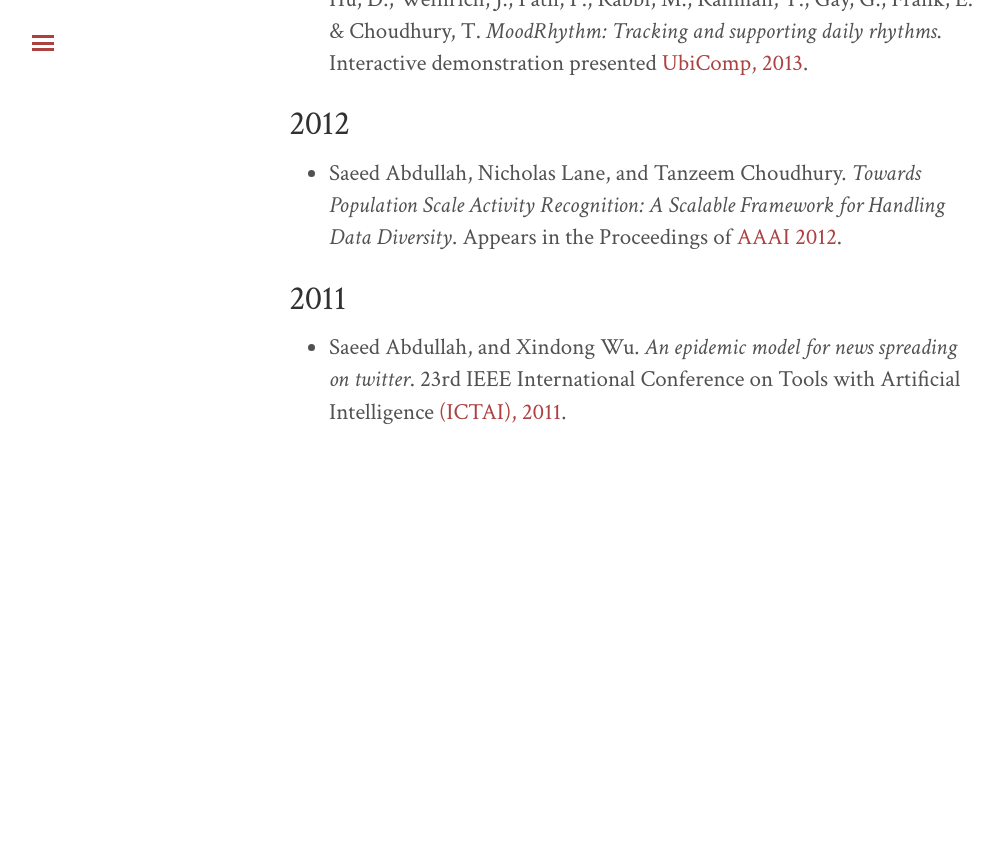
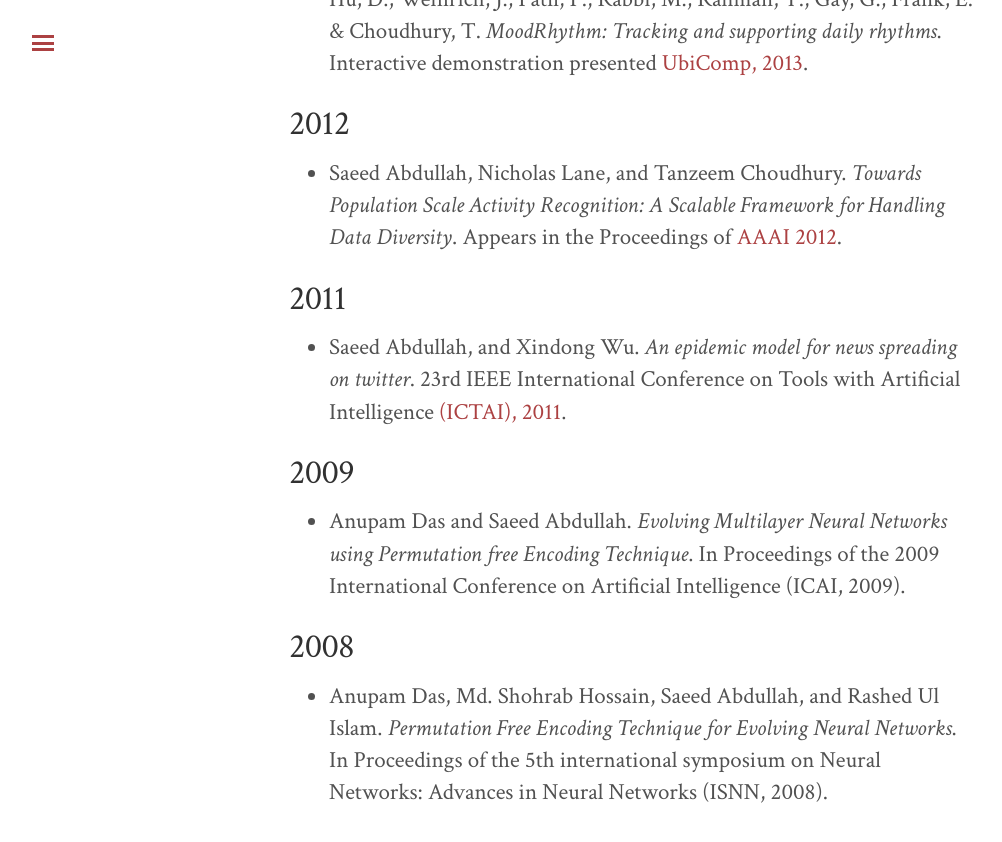
Before and after one commit to saeed-abdullah/saeed-abdullah.github.io, a Jekyll site: the page built from publications.markdown, in a window 1280 px wide and 900 px high, scrolled down 1439 px. Shown: the top 842 px of the window, without its empty margins (6-1008 px from the left). Built offline with Jekyll 4.4.1, drawn with Linux system fonts in a browser that asks for light colours; before the commit the page ends 1959 px from its top, so only the background shows below that.

Commit message:
Adds older publications.

```diff
--- a/publications.markdown
+++ b/publications.markdown
@@ -53,6 +53,18 @@ Appears in the Proceedings of [AAAI 2012][aaai-2012].
 23rd IEEE International Conference on Tools with Artificial Intelligence
 [(ICTAI), 2011][ictai-2011].
 
+2009
+----
+* Anupam Das and Saeed Abdullah. <em>Evolving Multilayer Neural Networks using Permutation free Encoding Technique</em>. In Proceedings of the 2009 International Conference on Artificial Intelligence (ICAI, 2009).
+
+2008
+----
+* Anupam Das, Md. Shohrab Hossain, Saeed Abdullah, and Rashed Ul Islam. <em>Permutation Free Encoding Technique for Evolving Neural Networks</em>. In Proceedings of the 5th international symposium on Neural Networks: Advances in Neural Networks (ISNN, 2008).
+
+
+
+
+
 
 [ieee-computer-2014]: http://www.computer.org/csdl/mags/co/2014/index.html
 [poster-american-college-2013]: http://www.nature.com/npp/journal/v38/n2s/full/npp2013279a.html
```
